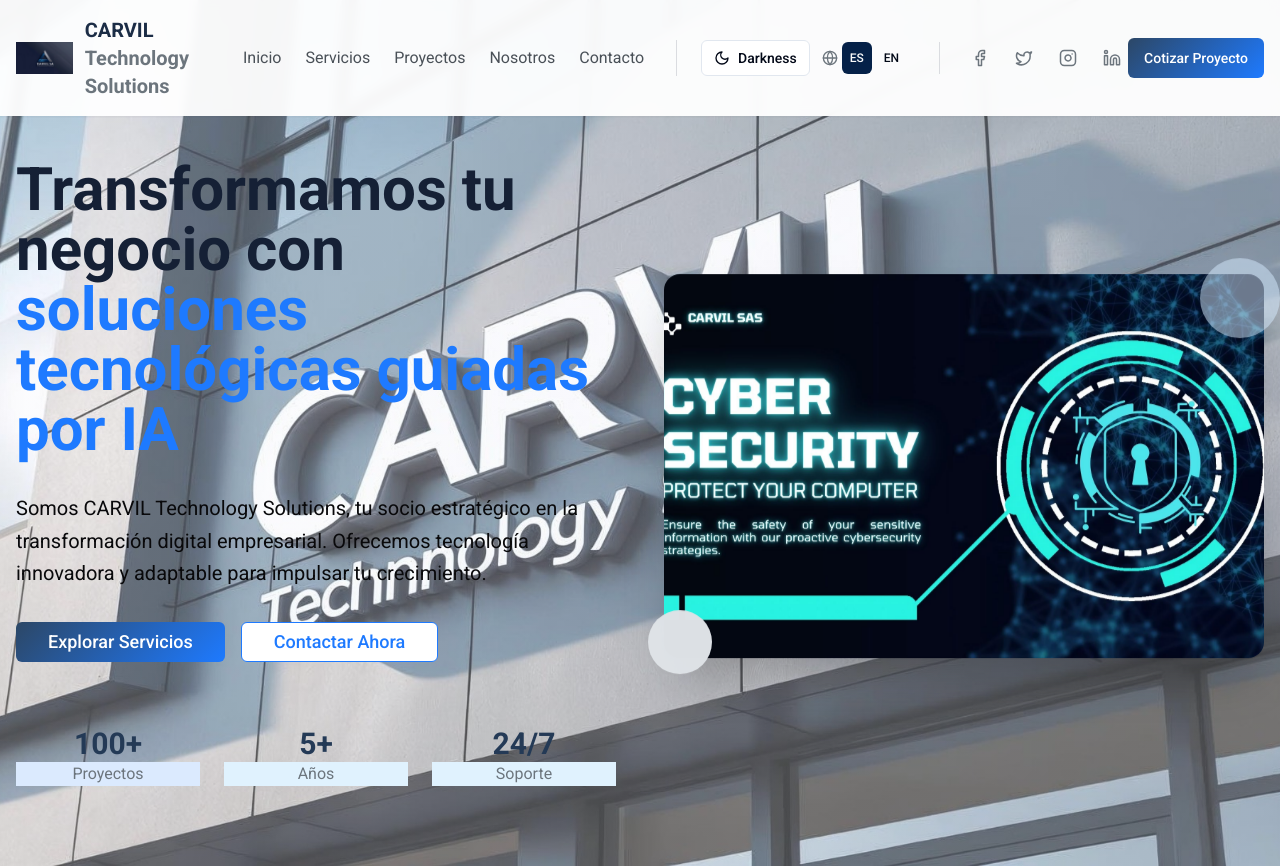
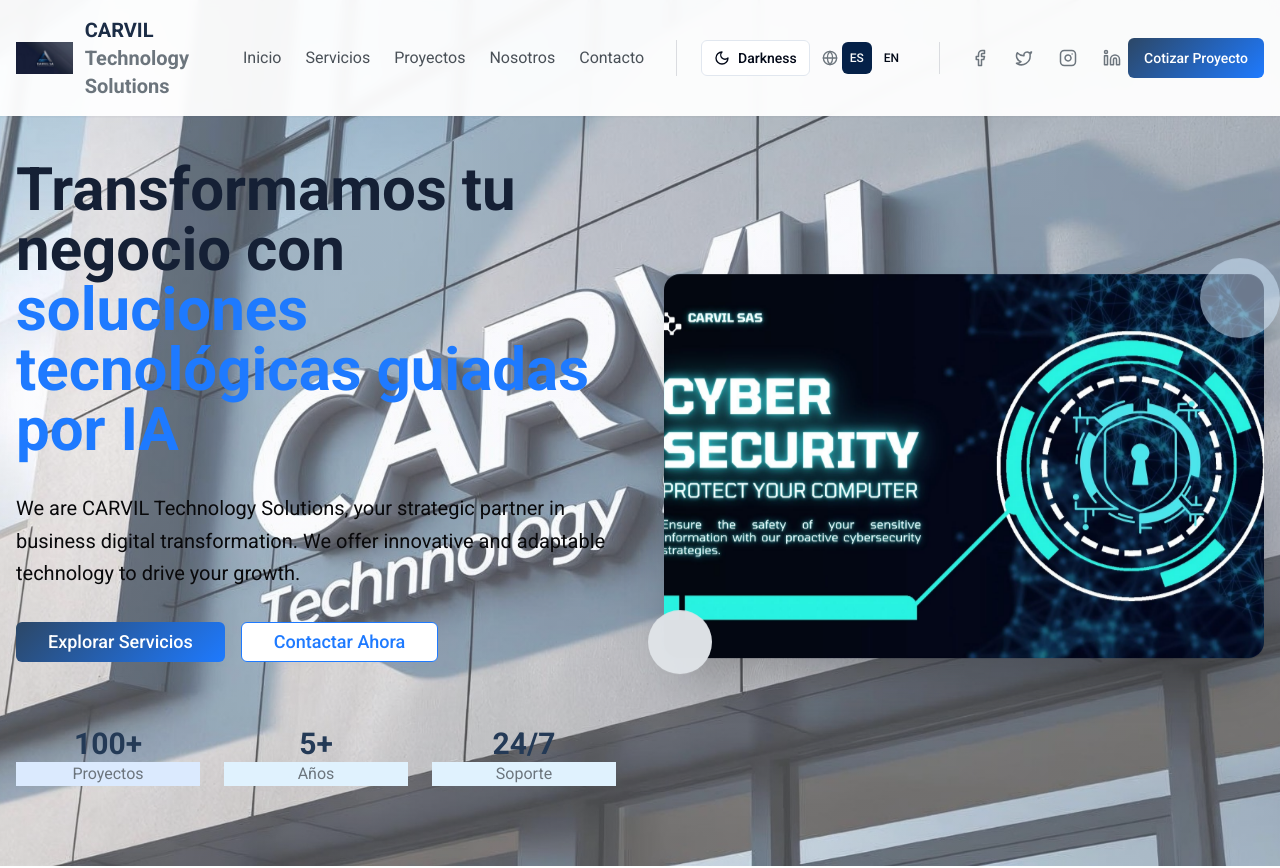
Before and after one commit to ecarballogais/ecg-digital-nexus, a React (Vite) app: page / in a window 1280 px wide. Shown: the top 868 px of the page. Built offline with nearby package versions, Linux system fonts and the light colour scheme.

Commit message:
Visual edit in Lovable
Edited UI in Lovable

```diff
--- a/src/components/Hero.tsx
+++ b/src/components/Hero.tsx
@@ -25,10 +25,7 @@ const Hero = () => {
               Transformamos tu negocio con
               <span className="text-carvil-blue-500 block">soluciones tecnológicas guiadas por IA</span>
             </h1>
-            <p className="text-xl text-carvil-steel-700 leading-relaxed text-zinc-950 font-corporate">
-              Somos CARVIL Technology Solutions, tu socio estratégico en la transformación digital empresarial.
-              Ofrecemos tecnología innovadora y adaptable para impulsar tu crecimiento.
-            </p>
+            <p className="text-xl text-carvil-steel-700 leading-relaxed text-zinc-950 font-corporate">We are CARVIL Technology Solutions, your strategic partner in business digital transformation. We offer innovative and adaptable technology to drive your growth.</p>
             <div className="flex flex-col sm:flex-row gap-4">
               <Button onClick={() => scrollToSection('servicios')} className="bg-gradient-carvil text-white px-8 py-3 text-lg hover:shadow-lg transition-all hover:shadow-carvil-navy-200 font-corporate">
                 Explorar Servicios
```
